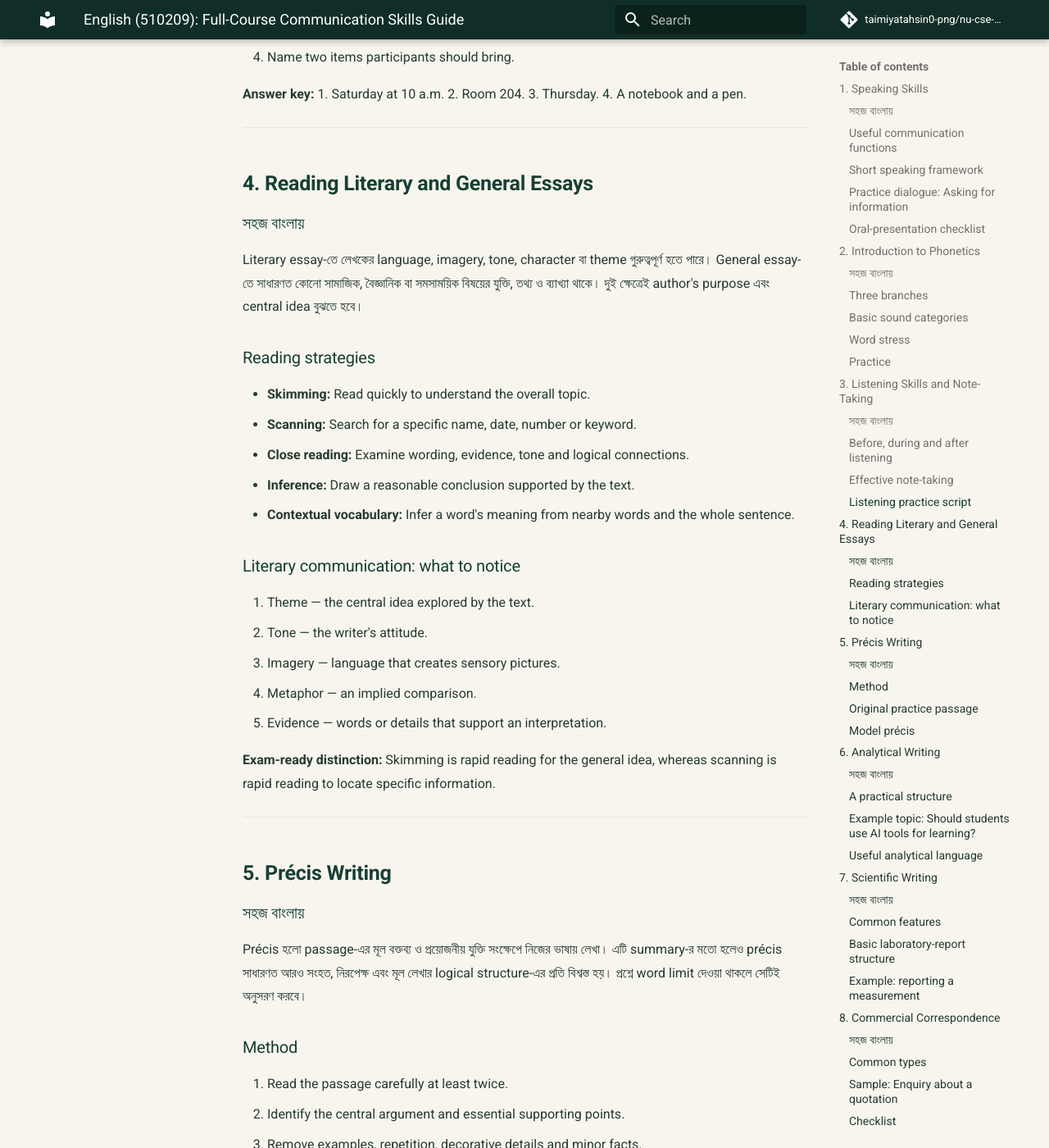
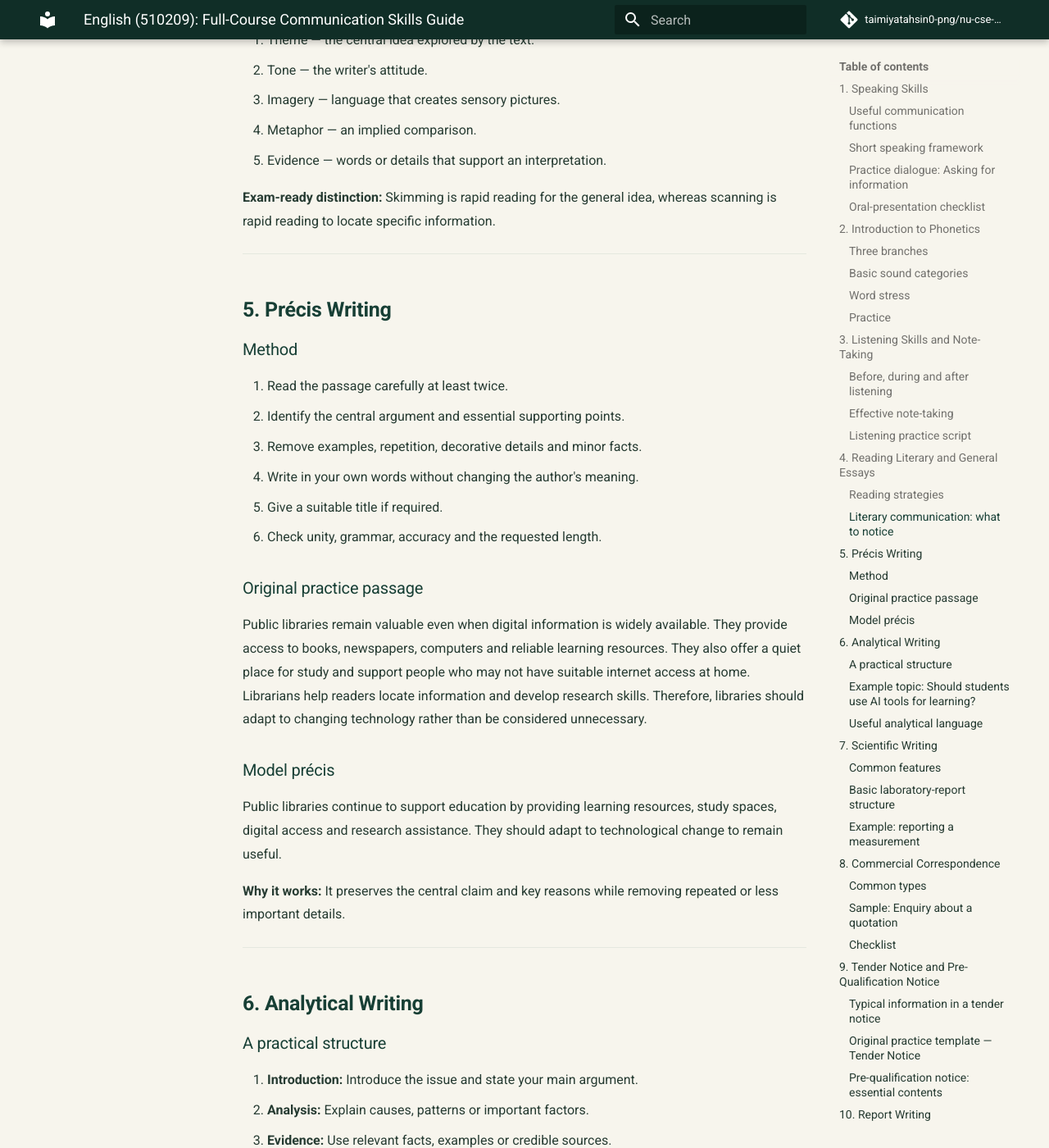
Before and after one commit to taimiyatahsin0-png/nu-cse-notes-store, an MkDocs documentation site: the page built from docs/subjects/eng/full-course-communication-skills.md, in a window 1280 px wide and 1400 px high, scrolled down 4679 px. Shown: the whole window at 82% size. Built offline with MkDocs 1.6.1 and Material for MkDocs 9.7.7, drawn with Linux system fonts in a browser that asks for light colours; comment, search, counter and statistics services are not loaded; some of the changed text lies outside the part shown.

Commit message:
Remove Bangla content; standardize English-only notes

```diff
--- a/docs/subjects/eng/full-course-communication-skills.md
+++ b/docs/subjects/eng/full-course-communication-skills.md
@@ -9,10 +9,6 @@
 ---
 
 ## 1. Speaking Skills
-
-### সহজ বাংলায়
-
-Speaking মানে শুধু ইংরেজিতে কথা বলা নয়; পরিস্থিতি অনুযায়ী পরিষ্কার, ভদ্র ও বোধগম্যভাবে নিজের বক্তব্য প্রকাশ করা। কথা বলার আগে উদ্দেশ্য, শ্রোতা এবং প্রয়োজনীয় তথ্য ঠিক করো। ভুলের ভয়ে থেমে না গিয়ে ছোট ও সঠিক বাক্য দিয়ে শুরু করো।
 
 ### Useful communication functions
 
@@ -55,10 +51,6 @@ Speaking মানে শুধু ইংরেজিতে কথা বলা
 
 ## 2. Introduction to Phonetics
 
-### সহজ বাংলায়
-
-Phonetics হলো মানুষের speech sound কীভাবে তৈরি, ছড়ায় এবং শোনা যায়—তার বৈজ্ঞানিক অধ্যয়ন। English spelling আর pronunciation সবসময় এক নয়। তাই শব্দের বানান দেখে উচ্চারণ অনুমান না করে dictionary-র pronunciation ও IPA শুনে অনুশীলন করো।
-
 ### Three branches
 
 - **Articulatory phonetics:** How speech sounds are produced by the speech organs.
@@ -93,10 +85,6 @@ Say each pair aloud and notice the sound difference:
 ---
 
 ## 3. Listening Skills and Note-Taking
-
-### সহজ বাংলায়
-
-Listening মানে শব্দ শোনা নয়, বরং বক্তার মূল বক্তব্য, উদ্দেশ্য, তথ্য ও সম্পর্ক বোঝা। সব শব্দ ধরার চেষ্টা না করে প্রথমে topic এবং key information ধরবে।
 
 ### Before, during and after listening
 
@@ -139,10 +127,6 @@ Ask a friend to read this paragraph twice, or use a text-to-speech reader:
 
 ## 4. Reading Literary and General Essays
 
-### সহজ বাংলায়
-
-Literary essay-তে লেখকের language, imagery, tone, character বা theme গুরুত্বপূর্ণ হতে পারে। General essay-তে সাধারণত কোনো সামাজিক, বৈজ্ঞানিক বা সমসাময়িক বিষয়ের যুক্তি, তথ্য ও ব্যাখ্যা থাকে। দুই ক্ষেত্রেই author's purpose এবং central idea বুঝতে হবে।
-
 ### Reading strategies
 
 - **Skimming:** Read quickly to understand the overall topic.
@@ -164,10 +148,6 @@ Literary essay-তে লেখকের language, imagery, tone, character ব
 ---
 
 ## 5. Précis Writing
-
-### সহজ বাংলায়
-
-Précis হলো passage-এর মূল বক্তব্য ও প্রয়োজনীয় যুক্তি সংক্ষেপে নিজের ভাষায় লেখা। এটি summary-র মতো হলেও précis সাধারণত আরও সংহত, নিরপেক্ষ এবং মূল লেখার logical structure-এর প্রতি বিশ্বস্ত হয়। প্রশ্নে word limit দেওয়া থাকলে সেটিই অনুসরণ করবে।
 
 ### Method
 
@@ -191,10 +171,6 @@ Public libraries continue to support education by providing learning resources,
 ---
 
 ## 6. Analytical Writing
-
-### সহজ বাংলায়
-
-Analytical writing-এ শুধু কোনো বিষয়ের বর্ণনা দেওয়া হয় না; বিষয়টিকে ভেঙে কারণ, প্রমাণ, প্রভাব এবং সম্পর্ক বিশ্লেষণ করা হয়। প্রতিটি claim-এর পক্ষে যুক্তি বা evidence দিতে হবে।
 
 ### A practical structure
 
@@ -223,10 +199,6 @@ The stronger claim is more useful because it identifies benefits, conditions and
 ---
 
 ## 7. Scientific Writing
-
-### সহজ বাংলায়
-
-Scientific writing হলো scientific বা technical information নির্ভুল, স্পষ্ট, logical এবং evidence-based ভাষায় প্রকাশ করা। এখানে অতিরঞ্জন বা unsupported claim করা যাবে না। Observation, method, result এবং conclusion আলাদা করে লিখবে।
 
 ### Common features
 
@@ -264,10 +236,6 @@ Never change or invent experimental readings to make a result look better.
 
 ## 8. Commercial Correspondence
 
-### সহজ বাংলায়
-
-Commercial correspondence হলো business বা organisational কাজে ব্যবহৃত formal written communication। Letter-এর purpose শুরুতেই পরিষ্কার করতে হবে। Tone হবে courteous, factual এবং professional।
-
 ### Common types
 
 - Enquiry letter — asking for product, price or service information.
@@ -303,10 +271,6 @@ Department Representative
 ---
 
 ## 9. Tender Notice and Pre-Qualification Notice
-
-### সহজ বাংলায়
-
-Tender notice-এ কোনো প্রতিষ্ঠান নির্দিষ্ট কাজ বা পণ্য সরবরাহের জন্য eligible bidders-দের bid জমা দিতে আহ্বান করে। Pre-qualification notice-এ bidder-এর অভিজ্ঞতা, আর্থিক সক্ষমতা ও technical capability যাচাই করা হয়। এগুলো formal public notices; তথ্য ও deadline স্পষ্ট হওয়া জরুরি।
 
 ### Typical information in a tender notice
 
@@ -351,10 +315,6 @@ ABC Institute
 ---
 
 ## 10. Report Writing
-
-### সহজ বাংলায়
-
-Report হলো কোনো ঘটনা, কাজ, survey বা investigation-এর structured factual account। Report-এর purpose অনুযায়ী heading ও section বদলাতে পারে, কিন্তু তথ্য নির্ভুল এবং organised হতে হবে।
 
 ### Basic report structure
 
```
